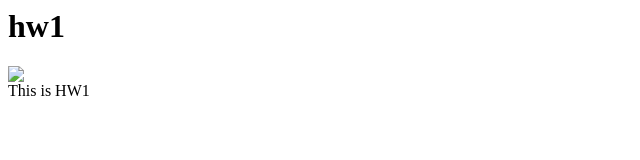
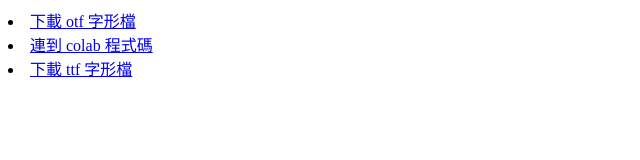
Before and after one commit to twofish0808/ct2022s, a plain HTML site: page hw01/index.html in a window 1280 px wide. Shown: the whole page, without its empty margins (0-640 px from the left). Drawn offline with Linux system fonts and the light colour scheme.

Commit message:
Update index.html

```diff
--- a/hw01/index.html
+++ b/hw01/index.html
@@ -1,11 +1,9 @@
 <html>
-	<head></head>
-	<body>
-		<h1> hw1 </h1>
-		<div> <img src="/hw01/tree.jpg"> </div>
-		<div> This is HW1 </div>
-	</body>
-
-
-
+<head>
+</head>
+<body>
+    <li><a href='https://drive.google.com/file/d/1LjzfO5sVFS4fwT-MT0s5q-m5sB_pnwY_/view?usp=sharing'>下載 otf 字形檔</a></li>
+    <li><a href='hhttps://colab.research.google.com/drive/1ED6N7ZknrVuC88AObuWuTPwWfQp8qnnW?usp=sharing'>連到 colab 程式碼</a></li>
+    <li><a href='https://drive.google.com/file/d/1qEmKdcFC-gS1vMyW4r8NNd2gFw32Hl5-/view?usp=sharing'>下載 ttf 字形檔</a></li>
+</body>
 </html>
```
